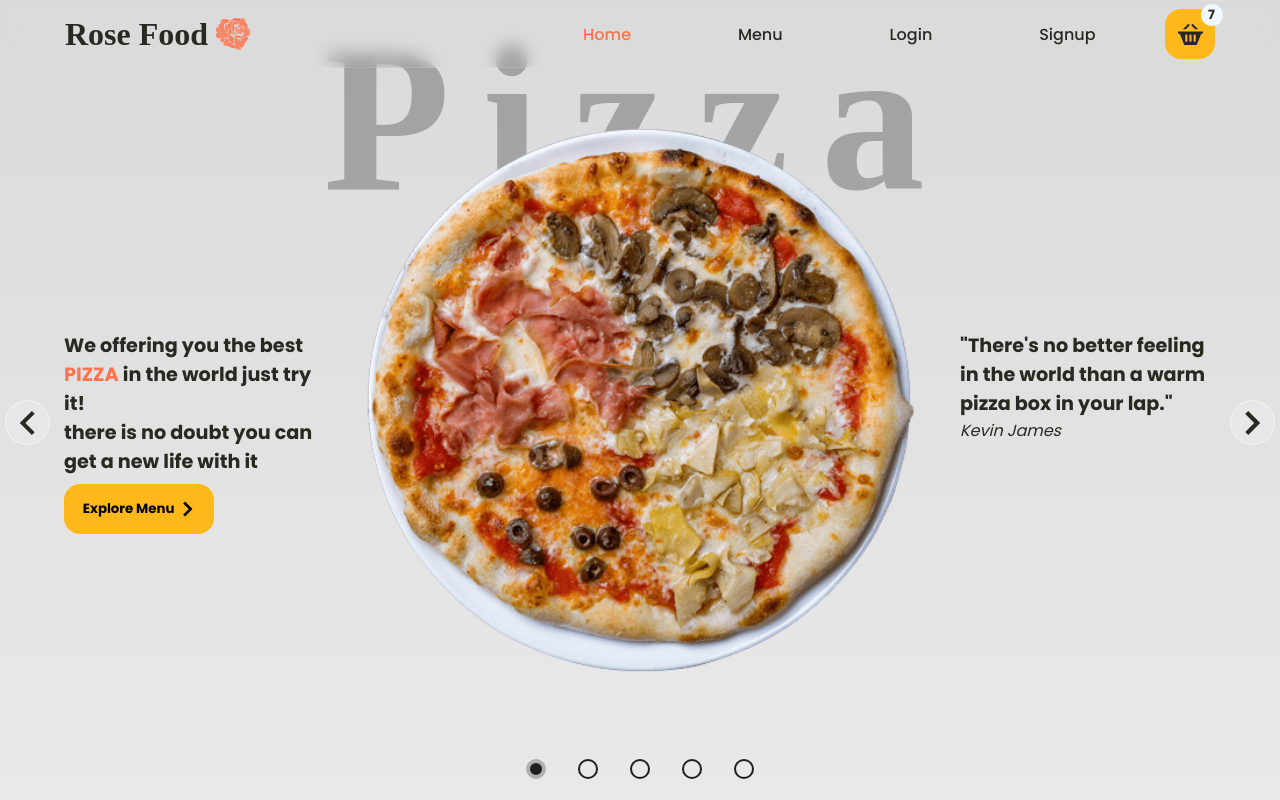
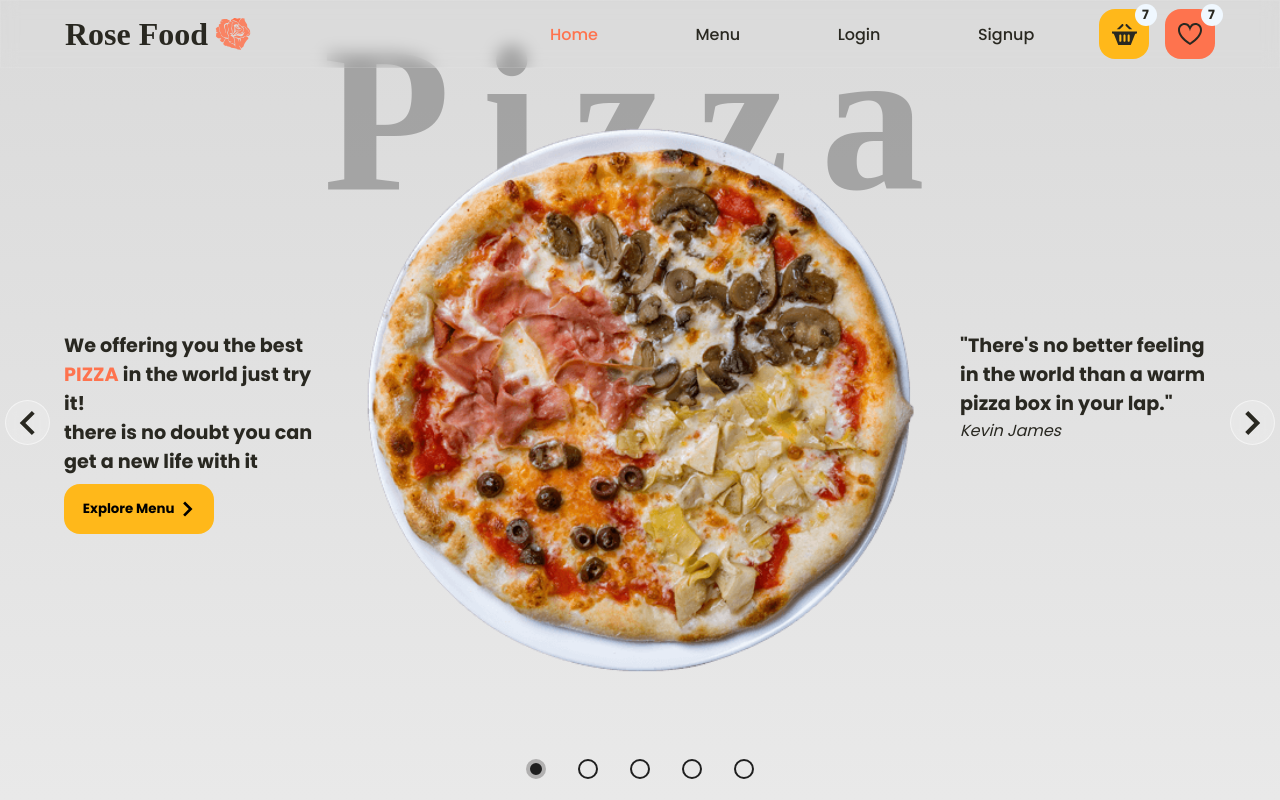
Before and after one commit to MOR3SREZ/rose-food, a React (Create React App) app: page / in a window 1280 px wide. Shown: the top 800 px of the page. Built offline with nearby package versions, Linux system fonts and the light colour scheme; a web font is replaced by a local one.

Commit message:
favorite component added

```diff
--- a/src/App.js
+++ b/src/App.js
@@ -5,6 +5,9 @@ import Home from './Pages/Home';
 import Menu from './Pages/Menu';
 import Login from './Pages/Login';
 import Signup from './Pages/Signup';
+import Product from './Pages/Product';
+import Favorite from './Pages/Favorite';
+import Cart from './Pages/Cart';
 
 //product imports
 import CHICKEN from './utils/chicken';
@@ -13,7 +16,6 @@ import STEAK from './utils/steak';
 import DRINK from './utils/drink';
 import VEGETARIAN from './utils/vegetarian';
 import PASTA from './utils/pasta';
-import Product from './Pages/Product';
 
 export const allProduct = [
   ...PASTA,
@@ -34,6 +36,8 @@ function App() {
           <Route path='/login' element={<Login />} />
           <Route path='/signup' element={<Signup />} />
           <Route path='/product/:id' element={<Product />} />
+          <Route path='/favorite' element={<Favorite />} />
+          <Route path='/cart' element={<Cart />} />
         </Routes>
       </BrowserRouter>
     </div>
--- a/src/Layout/Header/Header.css
+++ b/src/Layout/Header/Header.css
@@ -35,7 +35,8 @@ nav {
   color: var(--primary-red);
 }
 
-.cart {
+.cart,
+.favorite {
   flex: 1;
   margin-left: 1rem;
   background-color: var(--primary-orange);
@@ -46,9 +47,19 @@ nav {
   align-items: center;
   justify-content: center;
   position: relative;
+  cursor: pointer;
+}
+.cart a,
+.favorite a {
+  display: flex;
+  align-items: center;
+  justify-content: center;
+  width: 100%;
+  height: 100%;
 }
 
-.cart-counter {
+.cart-counter,
+.favorite-counter {
   position: absolute;
   top: -10%;
   right: -15%;
@@ -64,3 +75,7 @@ nav {
   align-items: center;
   justify-content: center;
 }
+
+.favorite {
+  background-color: var(--primary-red);
+}
--- a/src/Layout/Header/Header.jsx
+++ b/src/Layout/Header/Header.jsx
@@ -1,5 +1,6 @@
-import { NavLink } from 'react-router-dom';
+import { Link, NavLink } from 'react-router-dom';
 import CartBasket from '../../assets/icons/CartBasket';
+import Favorite from '../../assets/icons/Favorite';
 import Logo from '../../Components/Logo/Logo';
 
 import './Header.css';
@@ -26,8 +27,16 @@ const Header = () => {
         </ul>
       </div>
       <div className='cart'>
-        <CartBasket />
-        <div className='cart-counter'>7</div>
+        <Link to={'/cart'}>
+          <CartBasket color={'var(--primary-black)'} />
+          <div className='cart-counter'>7</div>
+        </Link>
+      </div>
+      <div className='favorite'>
+        <Link to={'/favorite'}>
+          <Favorite color={'var(--primary-black)'} />
+          <div className='favorite-counter'>7</div>
+        </Link>
       </div>
     </nav>
   );
--- /dev/null
+++ b/src/Pages/Cart.jsx
@@ -0,0 +1,4 @@
+const Cart = () => {
+  return <div>Cart</div>;
+};
+export default Cart;
--- /dev/null
+++ b/src/Pages/Favorite.jsx
@@ -0,0 +1,4 @@
+const Favorite = () => {
+  return <div>Favorite</div>;
+};
+export default Favorite;
--- a/src/assets/icons/CartBasket.js
+++ b/src/assets/icons/CartBasket.js
@@ -1,4 +1,4 @@
-const CartBasket = () => {
+const CartBasket = ({ color }) => {
   return (
     <svg
       xmlns='http://www.w3.org/2000/svg'
@@ -8,7 +8,7 @@ const CartBasket = () => {
     >
       <path
         d='M4.558 7l4.701-4.702c.199-.198.46-.298.721-.298.613 0 1.02.505 1.02 1.029 0 .25-.092.504-.299.711l-3.26 3.26h-2.883zm12.001 0h2.883l-4.702-4.702c-.198-.198-.459-.298-.72-.298-.613 0-1.02.505-1.02 1.029 0 .25.092.504.299.711l3.26 3.26zm7.441 2v2h-.642c-.534 0-1.022.305-1.257.786l-4.101 10.214h-12l-4.101-10.216c-.234-.48-.722-.784-1.256-.784h-.643v-2h24zm-15 4c0-.552-.448-1-1-1s-1 .448-1 1v5c0 .552.448 1 1 1s1-.448 1-1v-5zm4 0c0-.552-.448-1-1-1s-1 .448-1 1v5c0 .552.448 1 1 1s1-.448 1-1v-5zm4 0c0-.552-.447-1-1-1s-1 .448-1 1v5c0 .552.447 1 1 1s1-.448 1-1v-5z'
-        fill={'var(--primary-black)'}
+        fill={color}
       />
     </svg>
   );
--- a/src/assets/icons/Favorite.js
+++ b/src/assets/icons/Favorite.js
@@ -1,4 +1,4 @@
-const Favorite = () => {
+const Favorite = ({ color }) => {
   return (
     <svg
       xmlns='http://www.w3.org/2000/svg'
@@ -6,7 +6,10 @@ const Favorite = () => {
       height='24'
       viewBox='0 0 24 24'
     >
-      <path d='M12 9.229c.234-1.12 1.547-6.229 5.382-6.229 2.22 0 4.618 1.551 4.618 5.003 0 3.907-3.627 8.47-10 12.629-6.373-4.159-10-8.722-10-12.629 0-3.484 2.369-5.005 4.577-5.005 3.923 0 5.145 5.126 5.423 6.231zm-12-1.226c0 4.068 3.06 9.481 12 14.997 8.94-5.516 12-10.929 12-14.997 0-7.962-9.648-9.028-12-3.737-2.338-5.262-12-4.27-12 3.737z' />
+      <path
+        d='M12 9.229c.234-1.12 1.547-6.229 5.382-6.229 2.22 0 4.618 1.551 4.618 5.003 0 3.907-3.627 8.47-10 12.629-6.373-4.159-10-8.722-10-12.629 0-3.484 2.369-5.005 4.577-5.005 3.923 0 5.145 5.126 5.423 6.231zm-12-1.226c0 4.068 3.06 9.481 12 14.997 8.94-5.516 12-10.929 12-14.997 0-7.962-9.648-9.028-12-3.737-2.338-5.262-12-4.27-12 3.737z'
+        fill={color}
+      />
     </svg>
   );
 };
```
